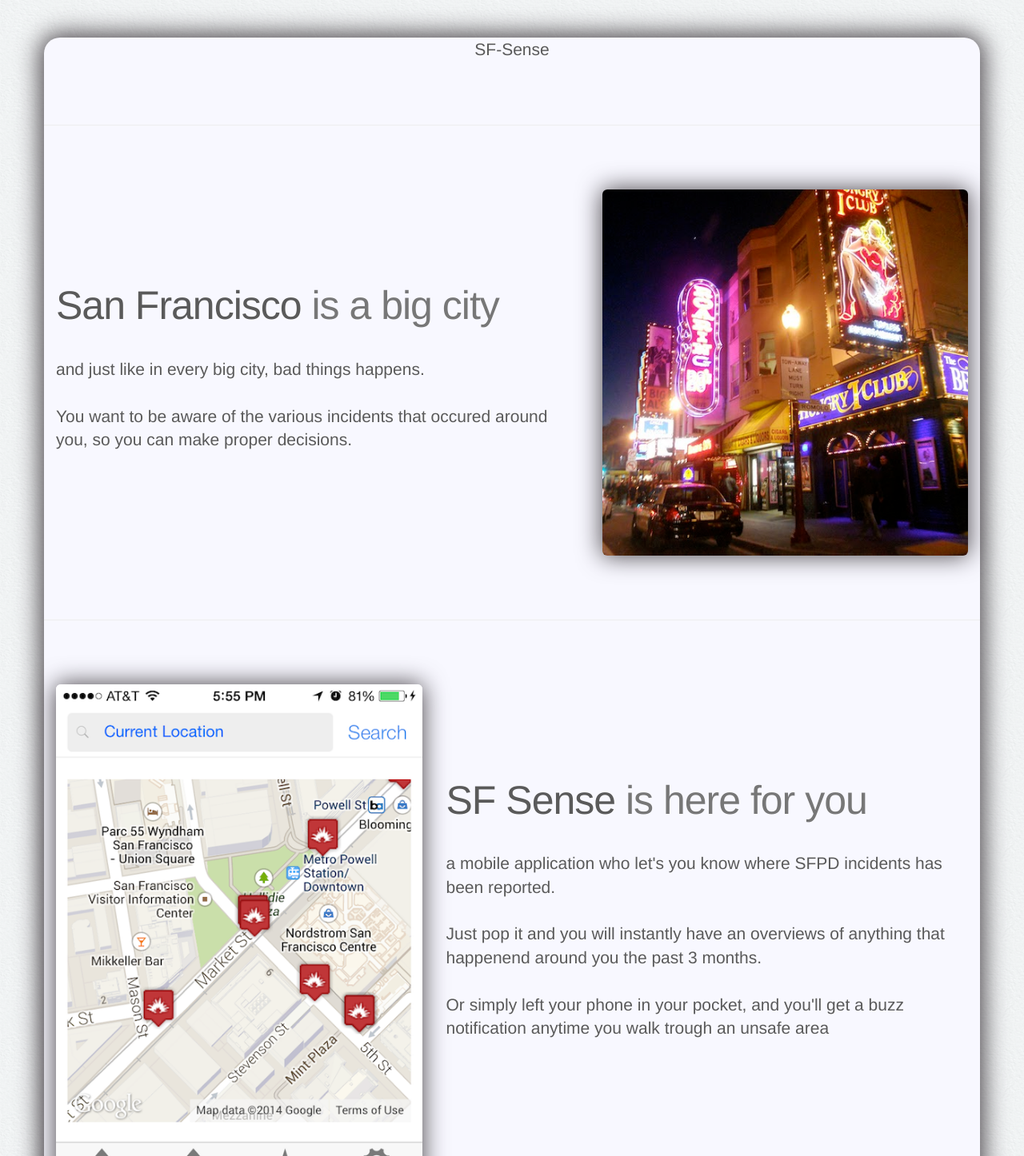
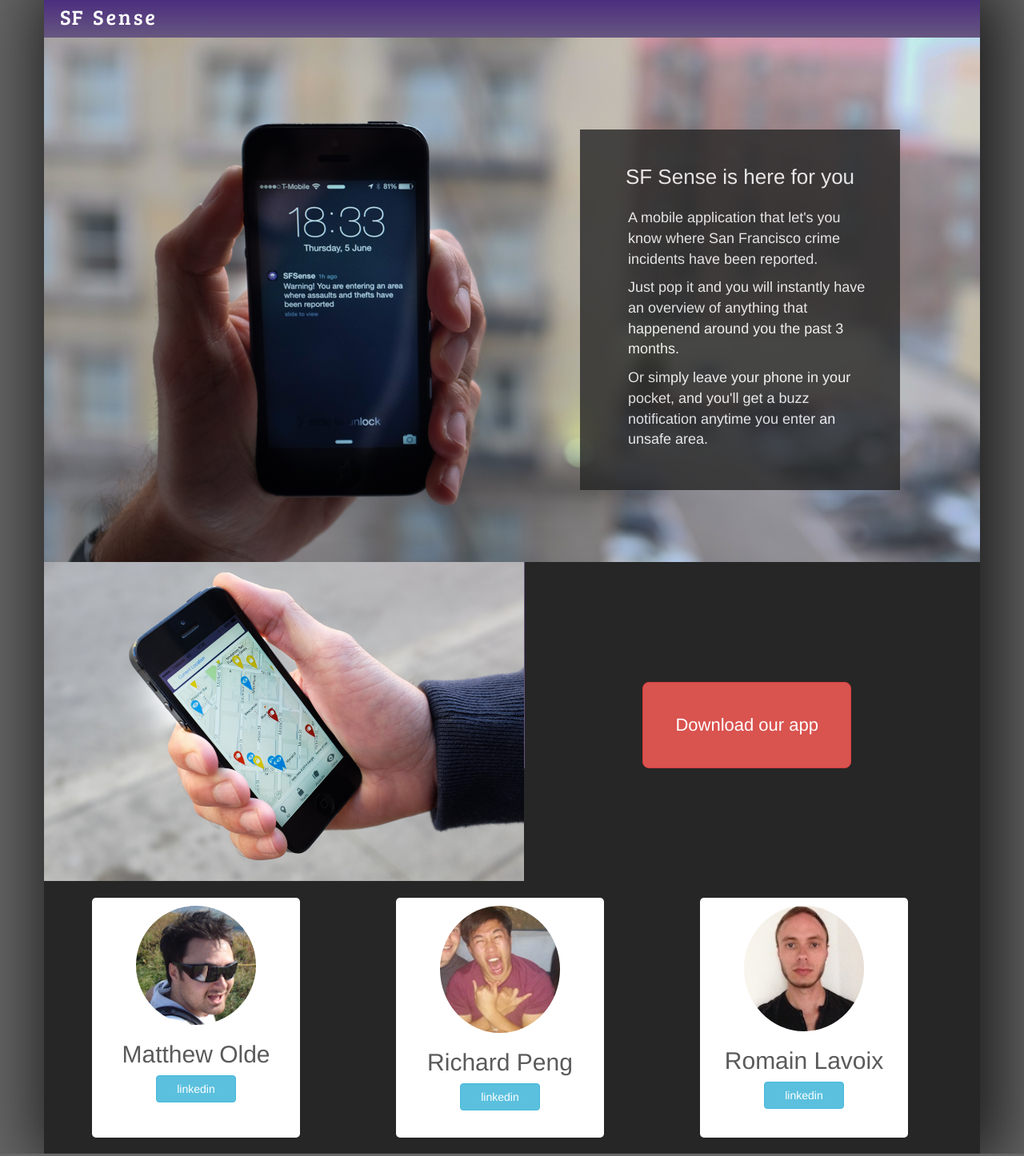
Before and after one commit to SF-sense/sf-sense-landing-page, a website: page public/index.html in a window 1280 px wide. Shown: the part 3-1449 px from the top of the page at 80% size. Drawn offline with nearby package versions, Linux system fonts and the light colour scheme.

Commit message:
new version

```diff
--- a/public/index.html
+++ b/public/index.html
@@ -7,7 +7,6 @@
     <meta name="viewport" content="width=device-width, initial-scale=1">
     <meta name="description" content="">
     <meta name="author" content="">
-    <link rel="shortcut icon" href="../../assets/ico/favicon.ico">
 
     <title>SF-Sense</title>
 
@@ -15,84 +14,67 @@
     <link href="bootstrap/dist/css/bootstrap.min.css" rel="stylesheet">
 
     <!-- Custom styles for this template -->
+    <link href='http://fonts.googleapis.com/css?family=Bree+Serif' rel='stylesheet' type='text/css'>
     <link href="styles/styles.css" rel="stylesheet">
+
   </head>
-<!-- NAVBAR
-================================================== -->
+
   <body>
-    <!-- Marketing messaging and featurettes
-    ================================================== -->
-    <!-- Wrap the rest of the page in another container to center all the content. -->
 
-    <div class="container marketing">
+    <div class="container">
 
-    <p class="lead text-center">SF-Sense</p>
+      <div class="top-bar">
+        <h1>SF <span>Sense</span></h1>
+      </div>
 
 
-      <!-- START THE FEATURETTES -->
+      <div class="sf-notification">
+        <div>
+          <h2>SF Sense is here for you</h2>
 
-      <hr class="featurette-divider">
+          <p>A mobile application that let's you know where San Francisco crime incidents have been reported.</p>
 
-      <div class="row featurette" >
-        <div class="col-md-7">
-          <h2 class="featurette-heading">San Francisco<span class="text-muted"> is a big city</span></h2>
-          <p class="lead"><br>and just like in every big city, bad things happens.<br><br>You want to be aware of the various
-            incidents that occured around you, so you can make proper decisions.</p>
-        </div>
-        <div class="col-md-5">
-          <img class="featurette-image img-responsive img-rounded" src="../assets/city.jpg">
+          <p>Just pop it and you will instantly have an overview of anything that happenend around you the past 3 months.</p>
+
+          <p>Or simply leave your phone in your pocket, and you'll get a buzz notification anytime you enter an unsafe area.</p>
         </div>
       </div>
 
-      <hr class="featurette-divider">
+      <div class="sf-header">
+        <a href="#download"></a>
+        <img src="../assets/img/app.jpg" >
 
-      <div class="row featurette">
-        <div class="col-md-5">
-          <img class="featurette-image img-responsive img-rounded" src="../assets/screenshot.png">
+        <div>
+          <a class="download btn btn-danger" href='#' role="button">Download our app</a>
         </div>
-        <div class="col-md-7">
-          <h2 class="featurette-heading">SF Sense<span class="text-muted"> is here for you</span></h2>
-          <p class="lead"><br>a mobile application who let's you know where SFPD incidents has been reported. <br><br>
-            Just pop it and you will instantly have an overviews of anything that happenend around you the past 3 months.<br><br>
-            Or simply left your phone in your pocket, and you'll get a buzz notification anytime you walk trough an unsafe area
-          </p>
-        </div>
+
       </div>
 
-      <hr class="featurette-divider">
+      <div class="row profiles">
+        <a href="#team"></a>
 
-      <div class="row featurette">
-        <div class="col-md-7">
-          <h2 class="featurette-heading">Available<span class="text-muted"> on</span></h2>
+        <div class="profile">
+          <img src="../assets/img/matt.png">
+
+          <h2>Matthew Olde</h2>
+
+          <a class="btn btn-info" href="#" role="button">linkedin</a>
         </div>
-        <div class="col-md-5">
-          <img class="featurette-image img-responsive img-rounded" src="../assets/apple.jpg">
-          <br>
-          <img class="featurette-image img-responsive img-rounded" src="../assets/google.jpg">
+
+        <div class="profile">
+          <img src="../assets/img/richard.png">
+
+          <h2>Richard Peng</h2>
+
+          <a class="btn btn-info" href="#" role="button">linkedin</a>
         </div>
-      </div>
 
-      <hr class="featurette-divider">
+        <div class="profile">
+          <img src="../assets/img/romain.jpg" >
 
-      <!-- /END THE FEATURETTES -->
+          <h2>Romain Lavoix</h2>
 
-
-      <!-- Three columns of text below the carousel -->
-      <div class="row">
-        <div class="col-lg-4">
-          <img class="img-circle" src="../assets/matt.png">
-          <h2>Matthew Olde</h2>
-          <p><a class="btn btn-info" href="#" role="button">linkedin</a></p>
-        </div><!-- /.col-lg-4 -->
-        <div class="col-lg-4">
-          <img class="img-circle" src="../assets/richard.png">
-          <h2>Richard Peng</h2>
-          <p><a class="btn btn-info" href="#" role="button">linkedin</a></p>
-        </div><!-- /.col-lg-4 -->
-        <div class="col-lg-4">
-          <img class="img-circle" src="../assets/romain.jpg" >
-          <h2>Romain Lavoix</h2>
-          <p><a class="btn btn-info" href="#" role="button">linkedin</a></p>
+          <a class="btn btn-info" href="#" role="button">linkedin</a>
         </div><!-- /.col-lg-4 -->
       </div><!-- /.row -->
 
--- a/public/styles/styles.css
+++ b/public/styles/styles.css
@@ -4,16 +4,14 @@
 
 body {
   color: #5a5a5a;
-  background-image: url('../assets/handmadepaper.png');
+  background-color: #666;
 }
 
 .container {
-  margin-top: 50px;
-  border-radius: 20px;
-  margin-bottom: 50px;
-  -webkit-box-shadow: 0px 0px 30px 5px rgba(77,72,77,1);
-  -moz-box-shadow: 0px 0px 30px 5px rgba(77,72,77,1);
-  box-shadow: 0px 0px 30px 5px rgba(77,72,77,1);
+  -webkit-box-shadow: 10px 0px 80px 15px rgba(0,0,0,0.75);
+  -moz-box-shadow: 10px 0px 80px 15px rgba(0,0,0,0.75);
+  box-shadow: 10px 0px 80px 15px rgba(0,0,0,0.75);
+  padding:0;
 }
 
 /* disabling bootstrap auto margin here*/
@@ -23,54 +21,145 @@
 }
 
 .featurette-image {
-  -webkit-box-shadow: 0px 0px 30px 1px rgba(77,72,77,1);
+/*  -webkit-box-shadow: 0px 0px 30px 1px rgba(77,72,77,1);
   -moz-box-shadow: 0px 0px 30px 1px rgba(77,72,77,1);
-  box-shadow: 0px 0px 30px 1px rgba(77,72,77,1);
+  box-shadow: 0px 0px 30px 1px rgba(77,72,77,1);*/
 }
 
 .img-circle {
-  -webkit-box-shadow: 0px 0px 30px 1px rgba(77,72,77,1);
+/*  -webkit-box-shadow: 0px 0px 30px 1px rgba(77,72,77,1);
   -moz-box-shadow: 0px 0px 30px 1px rgba(77,72,77,1);
-  box-shadow: 0px 0px 30px 1px rgba(77,72,77,1);
+  box-shadow: 0px 0px 30px 1px rgba(77,72,77,1);*/
 }
 
-/* MARKETING CONTENT
--------------------------------------------------- */
 
-/* Pad the edges of the mobile views a bit */
-.marketing {
-  padding-right: 15px;
-  padding-left: 15px;
-  background-color: #F8F8FF;
+.top-bar {
+  background: #4a2b7f; /* Old browsers */
+  background: -moz-linear-gradient(top,  #4a2b7f 0%, #665680 100%); /* FF3.6+ */
+  background: -webkit-gradient(linear, left top, left bottom, color-stop(0%,#4a2b7f), color-stop(100%,#665680)); /* Chrome,Safari4+ */
+  background: -webkit-linear-gradient(top,  #4a2b7f 0%,#665680 100%); /* Chrome10+,Safari5.1+ */
+  background: -o-linear-gradient(top,  #4a2b7f 0%,#665680 100%); /* Opera 11.10+ */
+  background: -ms-linear-gradient(top,  #4a2b7f 0%,#665680 100%); /* IE10+ */
+  background: linear-gradient(to bottom,  #4a2b7f 0%,#665680 100%); /* W3C */
+  filter: progid:DXImageTransform.Microsoft.gradient( startColorstr='#4a2b7f', endColorstr='#665680',GradientType=0 ); /* IE6-9 */
 }
 
-/* Center align the text within the three columns below the carousel */
-.marketing .col-lg-4 {
-  margin-bottom: 20px;
+.top-bar h1 {
+  color:#fff;
+  font-size: 26px;
+  margin:0 0 0 10px;
+  padding:10px;
+  display: inline-block;
+  font-family: 'Bree Serif', serif;
+  letter-spacing: 1px;
+}
+.top-bar h1 > span {
+  letter-spacing: 3px;
+  padding-left:5px;
+}
+
+.sf-header {
+  height:400px;
+  background-color:#262626;
+}
+
+.sf-header div {
+  float:left;
+  width:539px;
+  border-left: 1px solid #665680;
+}
+
+.sf-header h2{
+  color:#fff;
+  text-align: center;
+  margin-top:50px;
+  font-size: 34px;
+}
+
+.sf-header img {
+  float:left;
+  width:600px;
+}
+
+.sf-header p {
+  color:#fff;
+  font-size: 23px;
+  width:400px;
+  margin:60px auto;
+}
+
+
+.sf-notification {
+  height:657px;
+  background:url(../assets/img/alert.jpg) no-repeat;
+  border-top: 1px solid #665680;
+}
+
+.sf-notification > div {
+  float:right;
+  width:400px;
+  background-color:#262626;
+  padding:40px;
+  margin:115px 100px 0 0;
+  opacity: 0.8;
+  filter: alpha(opacity=80); /* For IE8 and earlier */
+}
+
+.sf-notification > div > h2 {
+  color:#fff;
+  margin:5px 0 25px 0;
+  font-size: 26px;
   text-align: center;
 }
-.marketing h2 {
-  font-weight: normal;
-}
-.marketing .col-lg-4 p {
-  margin-right: 10px;
-  margin-left: 10px;
+
+.sf-notification > div > p{
+  color:#fff;
+  font-size: 18px;
+  margin-left:20px;
 }
 
-/* Featurettes
-------------------------- */
-
-.featurette-divider {
-  margin: 80px 0; /* Space out the Bootstrap <hr> more */
+.profiles {
+  background-color: #262626;
 }
 
-/* Thin out the marketing headings */
-.featurette-heading {
-  font-weight: 300;
-  line-height: 1;
-  letter-spacing: -1px;
+.profile {
+  background-color: #fff;
+  border-radius: 5px;
+  width: 260px;
+  float:left;
+  margin:20px 60px;
+  padding:10px;
+  height: 300px;
 }
 
+.profile img {
+  display: block;
+  margin:0 auto;
+  width:150px;
+  border-radius: 50%;
+}
+
+.profile  h2 {
+  text-align: center;
+}
+
+.profile  a {
+  display: block;
+  margin:0 auto;
+  width:100px;
+}
+
+.download {
+    float:right;
+    padding: 18px 28px;
+    padding:40px;
+    margin:150px 130px 0 0;
+    font-size: 22px;
+    line-height: normal;
+    -webkit-border-radius: 8px;
+       -moz-border-radius: 8px;
+            border-radius: 8px;
+}
 
 
 /* RESPONSIVE CSS
```
Also changed, not shown: public/assets/img/alert.jpg (added), public/assets/img/app.jpg (added), public/assets/img/apple.jpg (renamed from public/assets/apple.jpg), public/assets/img/city.jpg (renamed from public/assets/city.jpg), public/assets/img/google.jpg (renamed from public/assets/google.jpg), public/assets/img/handmadepaper.png (renamed from public/assets/handmadepaper.png), public/assets/img/logo.png (added), public/assets/img/matt.png (renamed from public/assets/matt.png), public/assets/img/richard.png (renamed from public/assets/richard.png), public/assets/img/romain.jpg (renamed from public/assets/romain.jpg), public/assets/img/screenshot.png (renamed from public/assets/screenshot.png), public/assets/img/sfsense-alert.jpeg (added), public/assets/img/sfsense-app.jpeg (added), public/assets/img/sfsense-streets.jpeg (added), 1 more files.
